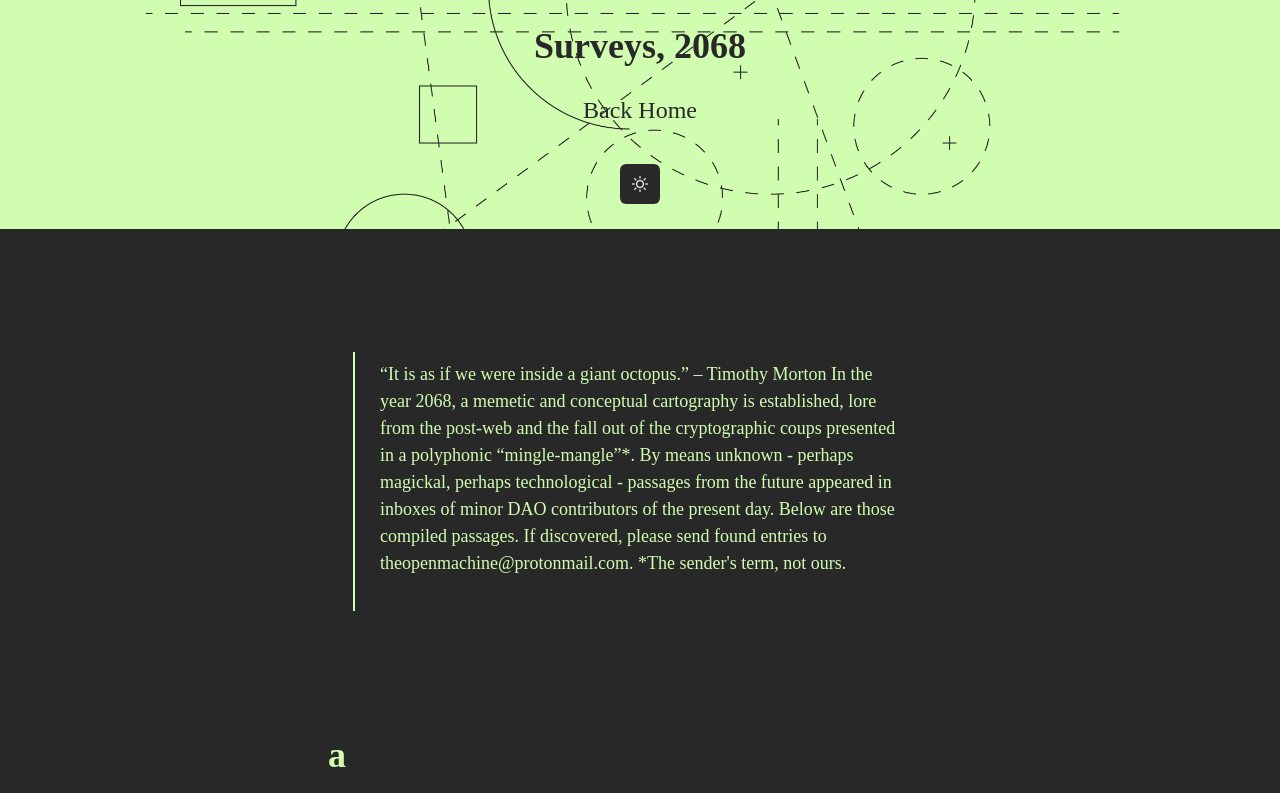
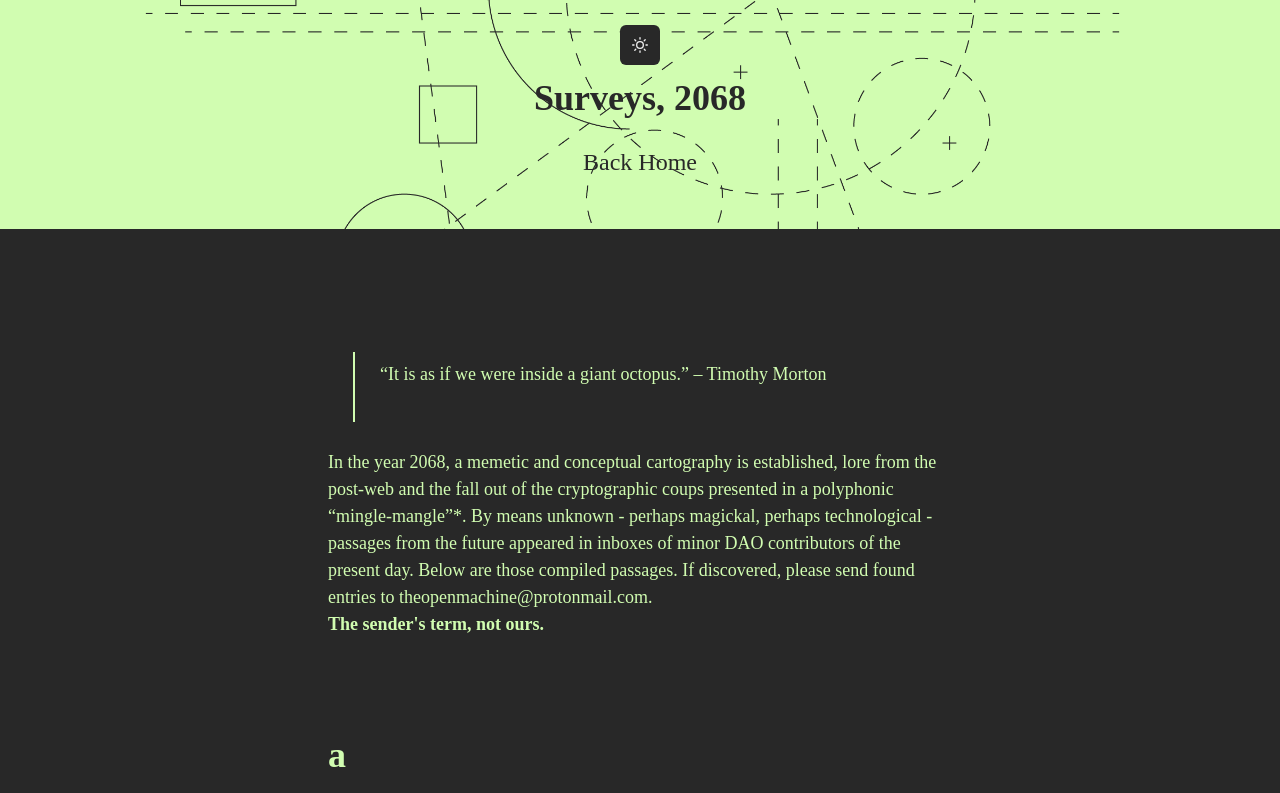
Before and after one commit to oovg/the-open-template, a Next.js app: page /surveys in a window 1280 px wide. Shown: the top 793 px of the page. Built offline with nearby package versions, Linux system fonts and the light colour scheme; a web font is replaced by a local one; what @rainbow-me/rainbowkit, wagmi would draw is missing.

Commit message:
adjust header layout for usability

```diff
--- a/src/pages/outside.tsx
+++ b/src/pages/outside.tsx
@@ -25,7 +25,6 @@ export default function Outside() {
           mb={12}
         >
           <Flex direction="column" alignItems="center" justifyContent="center" w={[ '100%', null, '100%']} minH="20vh" bgColor="primary" bgImg={`url("/assets/${isDarkMode ? 'bg_pointDark.png' : 'bg_pointLight.png'}")`} bgSize="cover" bgPosition="center">
-            <Link href="/" color="bg" my={6} fontSize="2xl">Back Home</Link>
             <IconButton
               w="fit-content"
               mx="auto"
@@ -33,11 +32,13 @@ export default function Outside() {
               onClick={toggleColorMode}
               aria-label="Toggle color mode"
               bg="bg"
-              mt={3}
+              mb={3}
               _hover={{
                 background: "bg",
               }}
             />
+            <Heading color="bg">The Cave</Heading>
+            <Link href="/" color="bg" my={6} fontSize="2xl">Back Home</Link>
           </Flex>
           { option == "start" && (
           <Flex direction="column" alignItems="center" justifyContent="center" p={12} w={[ '100%', null, '100%']} mx="auto">
--- a/src/pages/surveys.tsx
+++ b/src/pages/surveys.tsx
@@ -5,6 +5,7 @@ import ReactMarkdown from 'react-markdown'
 import style from '../components/markdown-styles.module.css';
 import Post from '../interfaces/post'
 import { getAllPosts } from '../lib/api'
+import remarkGfm from 'remark-gfm'
 
 
 type Props = {
@@ -33,8 +34,6 @@ export default function Surveys ({ allPosts, uniqueLetters }: Props) {
           mb={12}
         >
           <Flex direction="column" alignItems="center" justifyContent="center" w={[ '100%', null, '100%']} minH="25vh" p={25} bgColor="primary" bgImg={`url("/assets/${isDarkMode ? 'bg_pointDark.png' : 'bg_pointLight.png'}")`} bgSize="cover" bgPosition="center">
-            <Heading color="bg">Surveys, 2068</Heading>
-            <Link href="/" color="bg" my={6} fontSize="2xl">Back Home</Link>
             <IconButton
               w="fit-content"
               mx="auto"
@@ -42,21 +41,28 @@ export default function Surveys ({ allPosts, uniqueLetters }: Props) {
               onClick={toggleColorMode}
               aria-label="Toggle color mode"
               bg="bg"
-              mt={3}
+              mb={3}
               _hover={{
                 background: "bg",
               }}
             />
+            <Heading color="bg">Surveys, 2068</Heading>
+            <Link href="/" color="bg" my={6} fontSize="2xl">Back Home</Link>
+
           </Flex>
         </Flex>
       </main>
       <Flex maxW="720px" mx="auto" direction="column" p={12} align="start" w="100%">
-        <ReactMarkdown className={style.markdown}>
-        &gt;“It is as if we were inside a giant octopus.” – Timothy Morton
-    In the year 2068, a memetic and conceptual cartography is established, lore from the post-web and the fall out of the cryptographic coups presented in a polyphonic “mingle-mangle”*. By means unknown - perhaps magickal, perhaps technological - passages from the future appeared in inboxes of minor DAO contributors of the present day. Below are those compiled passages.
-    If discovered, please send found entries to theopenmachine@protonmail.com.
-    *The sender&apos;s term, not ours.
- </ReactMarkdown>
+        <ReactMarkdown className={style.markdown} remarkPlugins={[remarkGfm]}>
+        &gt;“It is as if we were inside a giant octopus.”
+        – Timothy Morton
+        </ReactMarkdown>
+        <Text>
+          In the year 2068, a memetic and conceptual cartography is established, lore from the post-web and the fall out of the cryptographic coups presented in a polyphonic “mingle-mangle”*. By means unknown - perhaps magickal, perhaps technological - passages from the future appeared in inboxes of minor DAO contributors of the present day. Below are those compiled passages.
+          If discovered, please send found entries to <Link isExternal href="theopenmachine@protonmail.com">theopenmachine@protonmail.com</Link>.
+          <br />
+          <strong>The sender&apos;s term, not ours.</strong>
+        </Text>
       </Flex>
       <Flex maxW="720px" mx="auto" direction="column" p={12} align="start" w="100%">
         {uniqueLetters.map((character) => (
--- a/src/pages/transmissions.tsx
+++ b/src/pages/transmissions.tsx
@@ -29,8 +29,6 @@ export default function Surveys ({ allPosts }: Props) {
           mb={12}
         >
           <Flex direction="column" alignItems="center" justifyContent="center" w={'100%'} minH="25vh" p={25} bgColor="primary" bgImg={`url("/assets/${isDarkMode ? 'bg_pointDark.png' : 'bg_pointLight.png'}")`} bgSize="cover" bgPosition="center">
-            <Heading color="bg">Open Transmissions</Heading>
-            <Link href="/" color="bg" my={6} fontSize="2xl">Back Home</Link>
             <IconButton
               w="fit-content"
               mx="auto"
@@ -38,11 +36,13 @@ export default function Surveys ({ allPosts }: Props) {
               onClick={toggleColorMode}
               aria-label="Toggle color mode"
               bg="bg"
-              mt={3}
+              mb={3}
               _hover={{
                 background: "bg",
               }}
             />
+            <Heading color="bg">Open Transmissions</Heading>
+            <Link href="/" color="bg" my={6} fontSize="2xl">Back Home</Link>
           </Flex>
         </Flex>
       </main>
--- a/src/pages/transmissions/[slug].tsx
+++ b/src/pages/transmissions/[slug].tsx
@@ -37,8 +37,6 @@ type Props = {
           mb={12}
         >
           <Flex direction="column" alignItems="center" justifyContent="center" w={'100%'} minH="25vh" p={25} bgColor="primary" bgImg={`url("/assets/${isDarkMode ? 'bg_pointDark.png' : 'bg_pointLight.png'}")`} bgSize="cover" bgPosition="center">
-            <Heading color="bg">Open Transmissions</Heading>
-            <Link href="/" color="bg" my={6} fontSize="2xl">Back Home</Link>
             <IconButton
               w="fit-content"
               mx="auto"
@@ -46,11 +44,13 @@ type Props = {
               onClick={toggleColorMode}
               aria-label="Toggle color mode"
               bg="bg"
-              mt={3}
+              mb={3}
               _hover={{
                 background: "bg",
               }}
             />
+            <Heading color="bg">Open Transmissions</Heading>
+            <Link href="/transmissions" color="bg" my={6} fontSize="2xl">Back</Link>
           </Flex>
         </Flex>
         </main>
```
